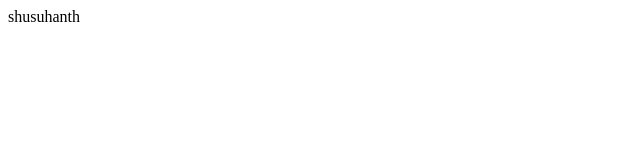
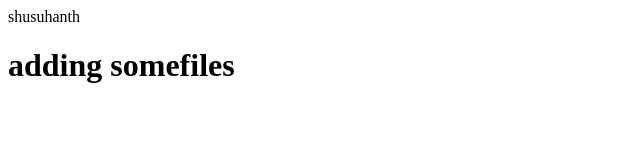
Before and after one commit to shushanth2003/Github-learning, a plain HTML site: page index.html in a window 1280 px wide. Shown: the whole page, without its empty margins (0-640 px from the left). Drawn offline with Linux system fonts and the light colour scheme.

Commit message:
feat: added a title on main branch

```diff
--- a/index.html
+++ b/index.html
@@ -1 +1,2 @@
 shusuhanth
+<h1>adding somefiles</h1>
```
